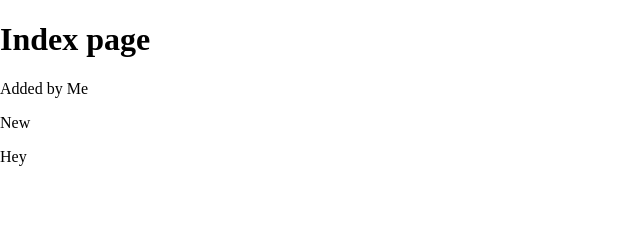
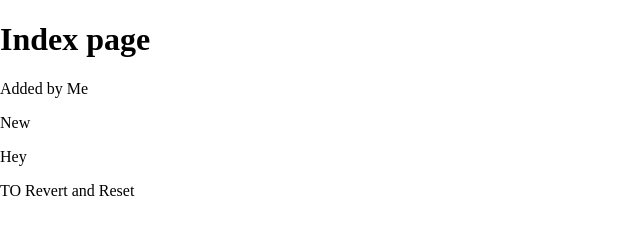
Before and after one commit to DevRiwaj/LearningGit, a plain HTML site: page index.html in a window 1280 px wide. Shown: the whole page, without its empty margins (0-640 px from the left). Drawn offline with Linux system fonts and the light colour scheme.

Commit message:
added revert in main

```diff
--- a/index.html
+++ b/index.html
@@ -12,5 +12,6 @@
     <p>Added by Me </p>
     <p>New </p>
     <p>Hey</p>
+    <p>TO Revert and Reset</p>
 </body>
 </html>
```
